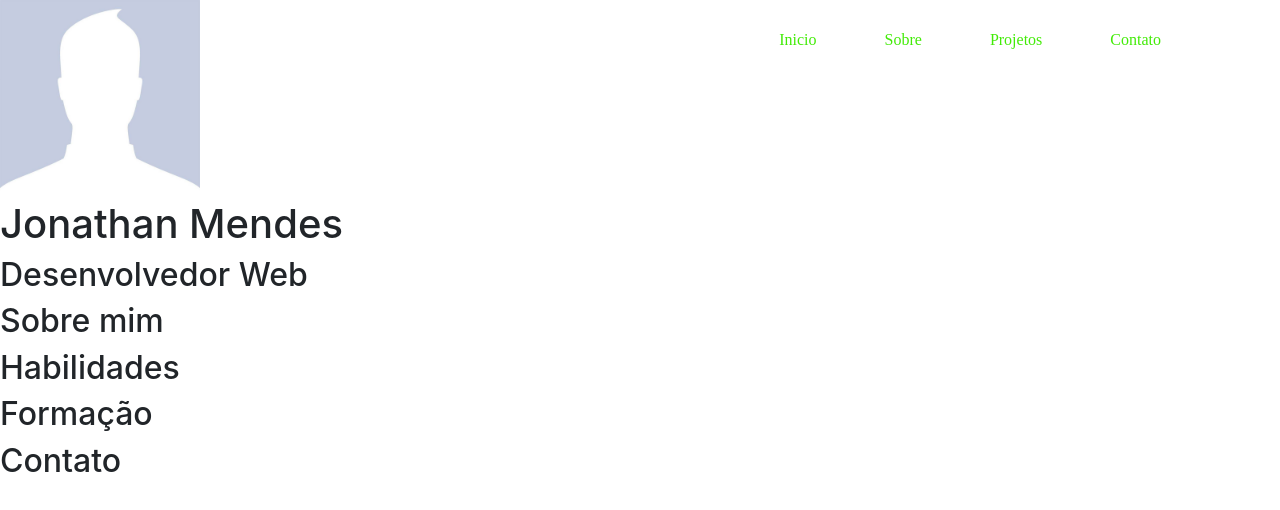
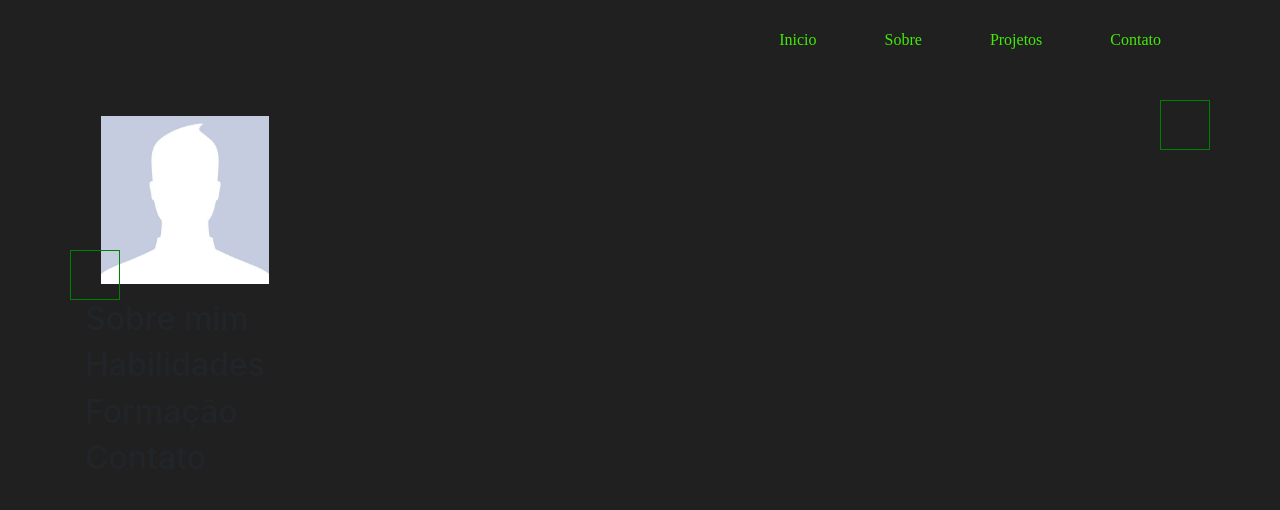
Before and after one commit to Jonathan-Mendes/Portifolio-Curriculo, a plain HTML site: page index.html in a window 1280 px wide. Drawn offline with nearby package versions, Linux system fonts and the light colour scheme.

Commit message:
Estilização da foto

```diff
--- a/css/style.css
+++ b/css/style.css
@@ -1,4 +1,28 @@
 body{
-    background-color: #202020;
+    margin-top: 100px !important;
+    background-color: #202020 !important;
     color: #ffffff;
 }
+
+.border-left-photo{
+    border: 1px solid green;
+    width: 50px;
+    height: 50px;
+    position: absolute;
+    bottom: 0%;
+    left: 0%;
+}
+
+.border-right-photo{
+    border: 1px solid green;
+    width: 50px;
+    height: 50px;
+    position: absolute;
+    top: 0%;
+    right: 0%;
+}
+
+.borderPhoto{
+    width: 200px !important;
+    height: 200px !important;
+}
--- a/index.html
+++ b/index.html
@@ -12,8 +12,8 @@
     <meta name='viewport' content='width=device-width, initial-scale=1' />
 
     <!-- My CSS -->
+    <link rel="stylesheet" href="css/style.css">
     <link rel="stylesheet" href="css/menu.css">
-    <link rel="stylesheet" href="css/style.css">
     <link rel="stylesheet" href="lib/font-awesome/css/font-awesome.min.css">
 
 
@@ -56,26 +56,49 @@
             </div>
         </nav>
     </div>
-    <div>
-        <img src="img/foto-perfil.jpg" width="200px" height="200px">
+    <div class="container">
+        <div class="row">
+            <div class="col-12 mx-auto borderPhoto">
+                <div class="mx-auto">
+                    <img src="img/foto-perfil.jpg" class="p-3 mx-auto" width="200px" height="200px">
+                    <div class="border-right-photo"></div>
+                    <div class="border-left-photo"></div>
+                </img>
+                </div>
+            </div>
+            <!-- <div class="col-12">
                 <h1>Jonathan Mendes</h1>
+            </div>
+            <div class="col-12">
                 <h2>Desenvolvedor Web</h2>
+            </div> -->
         </div>
 
-    <div>
+        <div class="row">
+            <div class="col-12">
                 <h2>Sobre mim</h2>
             </div>
+        </div>
 
-    <div>
+
+        <div class="row">
+            <div class="col-12">
                 <h2>Habilidades</h2>
             </div>
+        </div>
 
-    <div>
+        <div class="row">
+            <div class="col-12">
                 <h2>Formação</h2>
             </div>
+        </div>
 
-    <div>
+        <div class="row">
+            <div class="col-12">
                 <h2>Contato</h2>
+            </div>
+        </div>
+
     </div>
 
     <script src="lib/mobile-nav/mobile-nav.js"></script>
```
Lines whose indentation alone changed are shown as unchanged.
